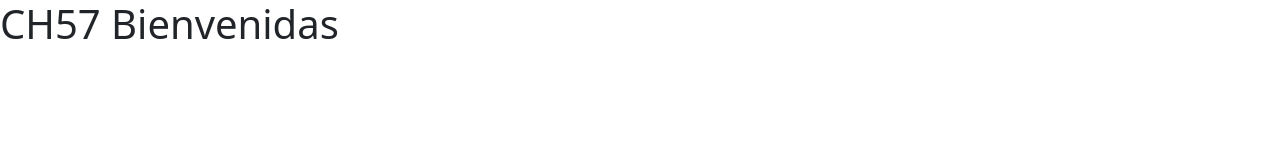
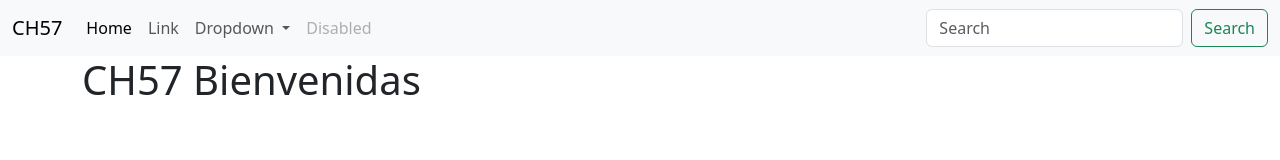
Before and after one commit to jcgeneration/ProyectoCH57, a plain HTML site: page index.html in a window 1280 px wide. Drawn offline with nearby package versions, Linux system fonts and the light colour scheme.

Commit message:
Se agrega la barra de navegación

```diff
--- a/index.html
+++ b/index.html
@@ -7,7 +7,47 @@
     <link href="https://cdn.jsdelivr.net/npm/bootstrap@5.3.7/dist/css/bootstrap.min.css" rel="stylesheet" integrity="sha384-LN+7fdVzj6u52u30Kp6M/trliBMCMKTyK833zpbD+pXdCLuTusPj697FH4R/5mcr" crossorigin="anonymous">
   </head>
   <body>
-    <h1>CH57 Bienvenidas</h1>
+    <nav class="navbar navbar-expand-lg bg-body-tertiary">
+        <div class="container-fluid">
+          <a class="navbar-brand" href="#">CH57</a>
+          <button class="navbar-toggler" type="button" data-bs-toggle="collapse" data-bs-target="#navbarSupportedContent" aria-controls="navbarSupportedContent" aria-expanded="false" aria-label="Toggle navigation">
+            <span class="navbar-toggler-icon"></span>
+          </button>
+          <div class="collapse navbar-collapse" id="navbarSupportedContent">
+            <ul class="navbar-nav me-auto mb-2 mb-lg-0">
+              <li class="nav-item">
+                <a class="nav-link active" aria-current="page" href="#">Home</a>
+              </li>
+              <li class="nav-item">
+                <a class="nav-link" href="#">Link</a>
+              </li>
+              <li class="nav-item dropdown">
+                <a class="nav-link dropdown-toggle" href="#" role="button" data-bs-toggle="dropdown" aria-expanded="false">
+                  Dropdown
+                </a>
+                <ul class="dropdown-menu">
+                  <li><a class="dropdown-item" href="#">Action</a></li>
+                  <li><a class="dropdown-item" href="#">Another action</a></li>
+                  <li><hr class="dropdown-divider"></li>
+                  <li><a class="dropdown-item" href="#">Something else here</a></li>
+                </ul>
+              </li>
+              <li class="nav-item">
+                <a class="nav-link disabled" aria-disabled="true">Disabled</a>
+              </li>
+            </ul>
+            <form class="d-flex" role="search">
+              <input class="form-control me-2" type="search" placeholder="Search" aria-label="Search"/>
+              <button class="btn btn-outline-success" type="submit">Search</button>
+            </form>
+          </div>
+        </div>
+      </nav>
+      <main class="container">
+        <h1>CH57 Bienvenidas</h1>
+      </main>
+
+
     <script src="https://cdn.jsdelivr.net/npm/bootstrap@5.3.7/dist/js/bootstrap.bundle.min.js" integrity="sha384-ndDqU0Gzau9qJ1lfW4pNLlhNTkCfHzAVBReH9diLvGRem5+R9g2FzA8ZGN954O5Q" crossorigin="anonymous"></script>
     <script src="./js/main.js"></script>
   </body>
```
